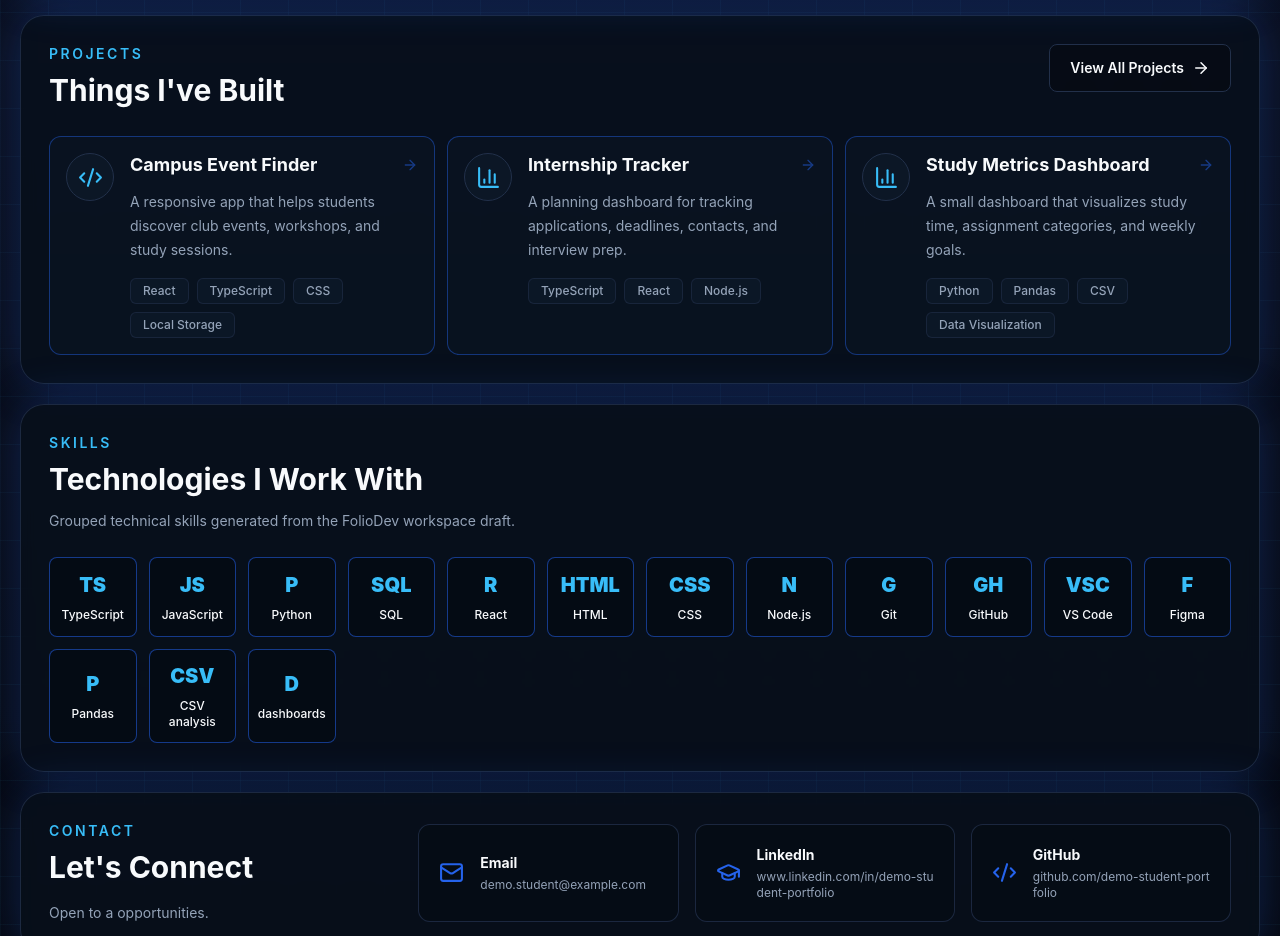
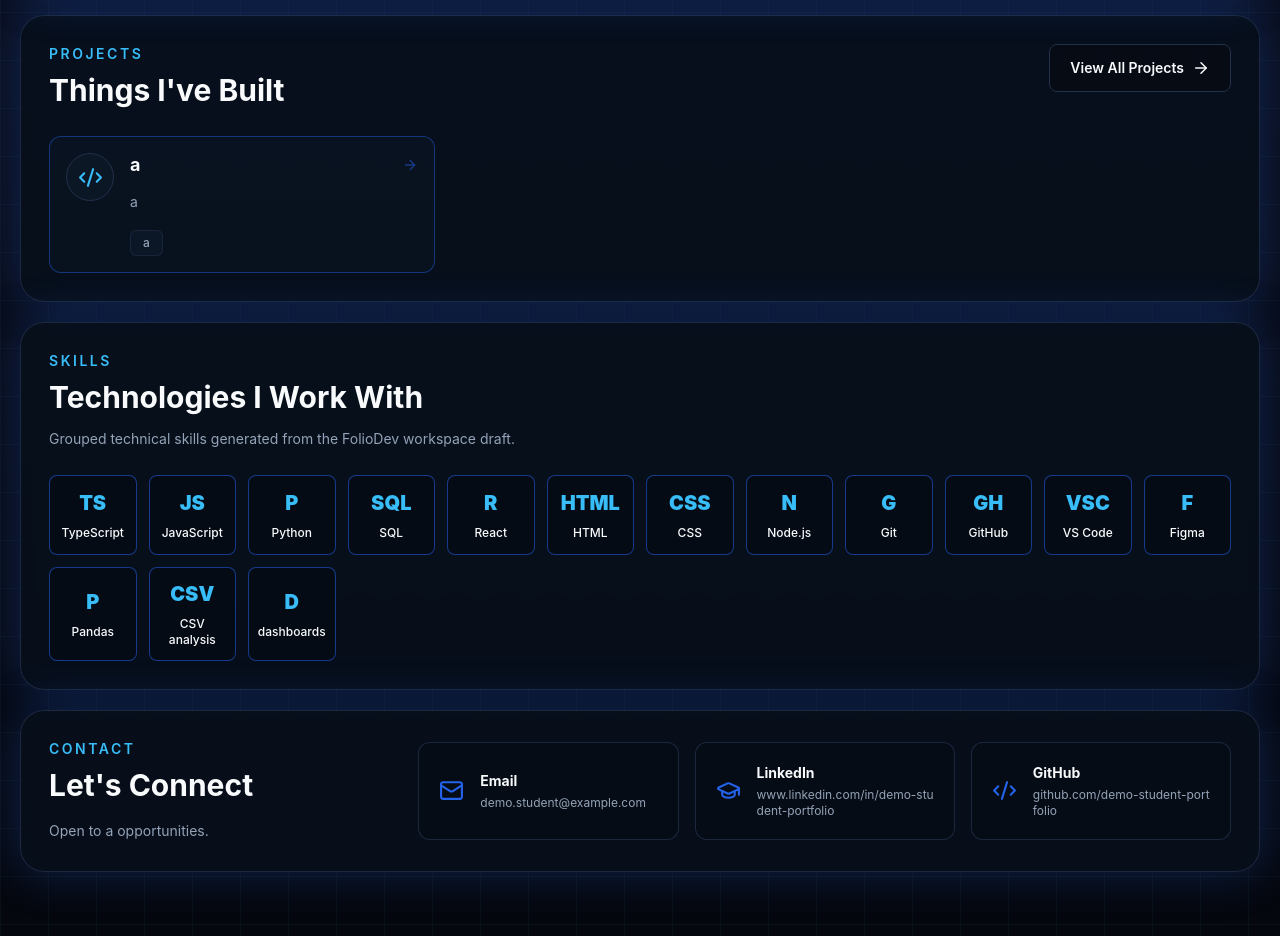
Before and after one commit to Manuelgrios/foliodev-proof-jordan-rivera-portfolio, a React (Vite) app: page / in a window 1280 px wide. Shown: the part 1140-2076 px from the top of the page. Built offline with nearby package versions, Linux system fonts and the light colour scheme.

Commit message:
Update FolioDev generated portfolio data

```diff
--- a/src/data/projects.ts
+++ b/src/data/projects.ts
@@ -25,140 +25,38 @@ export type Project = {
 
 export const projects: Project[] = [
   {
-    "slug": "campus-event-finder",
-    "title": "Campus Event Finder",
+    "slug": "a",
+    "title": "a",
     "category": "Student builder",
-    "summary": "A responsive app that helps students discover club events, workshops, and study sessions.",
-    "description": "A responsive app that helps students discover club events, workshops, and study sessions.",
+    "summary": "a",
+    "description": "a",
     "tags": [
-      "React",
-      "TypeScript",
-      "CSS",
-      "Local Storage"
+      "a"
     ],
     "icon": "code",
     "featured": true,
     "links": [
       {
         "label": "GitHub",
-        "href": "https://github.com/demo-student-portfolio/campus-event-finder"
-      },
-      {
-        "label": "Live Demo",
-        "href": "https://campus-event-finder.example.com"
+        "href": "https://a"
       }
     ],
-    "overview": "A responsive app that helps students discover club events, workshops, and study sessions.",
-    "challenge": "Students miss useful campus events because details are scattered across club pages and group chats.",
-    "approach": "Built filterable event cards, saved-event state, and a simple organizer view for posting event details.",
+    "overview": "a",
+    "challenge": "a",
+    "approach": "",
     "features": [
-      "Student builder",
-      "Built filterable event cards, saved-event state, and a simple organizer view for posting event details."
+      "Student builder"
     ],
-    "workflow": [
-      "Built filterable event cards, saved-event state, and a simple organizer view for posting event details."
-    ],
+    "workflow": [],
     "results": [
-      "Created a working class-project prototype and used feedback from classmates to improve search filters."
+      "a"
     ],
     "technologies": [
-      "React",
-      "TypeScript",
-      "CSS",
-      "Local Storage"
+      "a"
     ],
     "interviewTalkingPoints": [
-      "Students miss useful campus events because details are scattered across club pages and group chats.",
-      "Built filterable event cards, saved-event state, and a simple organizer view for posting event details.",
-      "Created a working class-project prototype and used feedback from classmates to improve search filters."
-    ]
-  },
-  {
-    "slug": "internship-tracker",
-    "title": "Internship Tracker",
-    "category": "Student builder",
-    "summary": "A planning dashboard for tracking applications, deadlines, contacts, and interview prep.",
-    "description": "A planning dashboard for tracking applications, deadlines, contacts, and interview prep.",
-    "tags": [
-      "TypeScript",
-      "React",
-      "Node.js"
-    ],
-    "icon": "chart",
-    "featured": true,
-    "links": [
-      {
-        "label": "GitHub",
-        "href": "https://github.com/demo-student-portfolio/internship-tracker"
-      }
-    ],
-    "overview": "A planning dashboard for tracking applications, deadlines, contacts, and interview prep.",
-    "challenge": "Keeping applications, follow-ups, and technical practice in separate tools makes progress hard to see.",
-    "approach": "Designed status columns, deadline reminders, and summary counts for weekly application planning.",
-    "features": [
-      "Student builder",
-      "Designed status columns, deadline reminders, and summary counts for weekly application planning."
-    ],
-    "workflow": [
-      "Designed status columns, deadline reminders, and summary counts for weekly application planning."
-    ],
-    "results": [
-      "Helped a small study group organize internship applications during a pilot testing week."
-    ],
-    "technologies": [
-      "TypeScript",
-      "React",
-      "Node.js"
-    ],
-    "interviewTalkingPoints": [
-      "Keeping applications, follow-ups, and technical practice in separate tools makes progress hard to see.",
-      "Designed status columns, deadline reminders, and summary counts for weekly application planning.",
-      "Helped a small study group organize internship applications during a pilot testing week."
-    ]
-  },
-  {
-    "slug": "study-metrics-dashboard",
-    "title": "Study Metrics Dashboard",
-    "category": "Student builder",
-    "summary": "A small dashboard that visualizes study time, assignment categories, and weekly goals.",
-    "description": "A small dashboard that visualizes study time, assignment categories, and weekly goals.",
-    "tags": [
-      "Python",
-      "Pandas",
-      "CSV",
-      "Data Visualization"
-    ],
-    "icon": "chart",
-    "featured": true,
-    "links": [
-      {
-        "label": "GitHub",
-        "href": "https://github.com/demo-student-portfolio/study-metrics-dashboard"
-      }
-    ],
-    "overview": "A small dashboard that visualizes study time, assignment categories, and weekly goals.",
-    "challenge": "Students often know they are busy but cannot easily see which classes or tasks consume the most time.",
-    "approach": "Cleaned sample CSV data and created charts for weekly hours, course breakdowns, and goal completion.",
-    "features": [
-      "Student builder",
-      "Cleaned sample CSV data and created charts for weekly hours, course breakdowns, and goal completion."
-    ],
-    "workflow": [
-      "Cleaned sample CSV data and created charts for weekly hours, course breakdowns, and goal completion."
-    ],
-    "results": [
-      "Presented a short analysis with recommendations for balancing coursework and project time."
-    ],
-    "technologies": [
-      "Python",
-      "Pandas",
-      "CSV",
-      "Data Visualization"
-    ],
-    "interviewTalkingPoints": [
-      "Students often know they are busy but cannot easily see which classes or tasks consume the most time.",
-      "Cleaned sample CSV data and created charts for weekly hours, course breakdowns, and goal completion.",
-      "Presented a short analysis with recommendations for balancing coursework and project time."
+      "a",
+      "a"
     ]
   }
 ];
```
